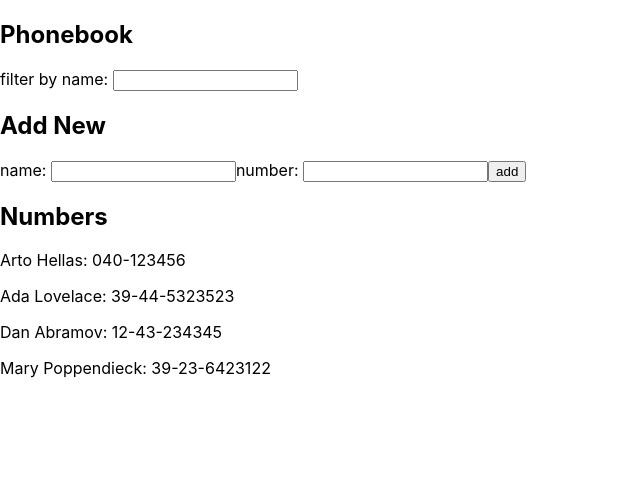
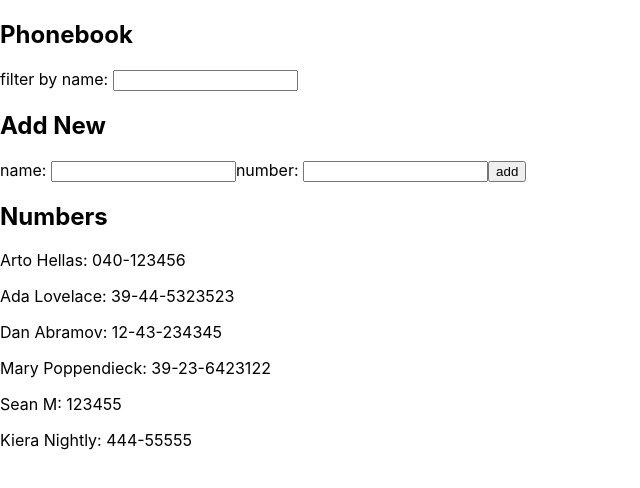
Before and after one commit to MorrisseySean/FullStackOpen2020, a React (Create React App) app in the folder part2/phonebook/: page / in a window 1280 px wide. Shown: the top 488 px of the page, without its empty margins (0-640 px from the left). Built offline with nearby package versions, Linux system fonts and the light colour scheme; data requests are answered from the project's data file.

Commit message:
Exercise 2.14: Numbers saved to backend

```diff
--- a/part2/phonebook/db.json
+++ b/part2/phonebook/db.json
@@ -19,6 +19,16 @@
       "name": "Mary Poppendieck",
       "number": "39-23-6423122",
       "id": 4
+    },
+    {
+      "name": "Sean M",
+      "number": "123455",
+      "id": 5
+    },
+    {
+      "name": "Kiera Nightly",
+      "number": "444-55555",
+      "id": 6
     }
   ]
 }
--- a/part2/phonebook/src/App.js
+++ b/part2/phonebook/src/App.js
@@ -36,8 +36,10 @@ const App = () => {
     if (persons.some((person) => person.name === newName)) {
       alert(`${newName} is already added to the phonebook.`);
     } else {
-      const addPerson = [...persons, newEntry];
-      setPersons(addPerson);
+      axios.post("http://localhost:3001/persons", newEntry).then((response) => {
+        const addPerson = [...persons, response.data];
+        setPersons(addPerson);
+      });
     }
   };
 
```
